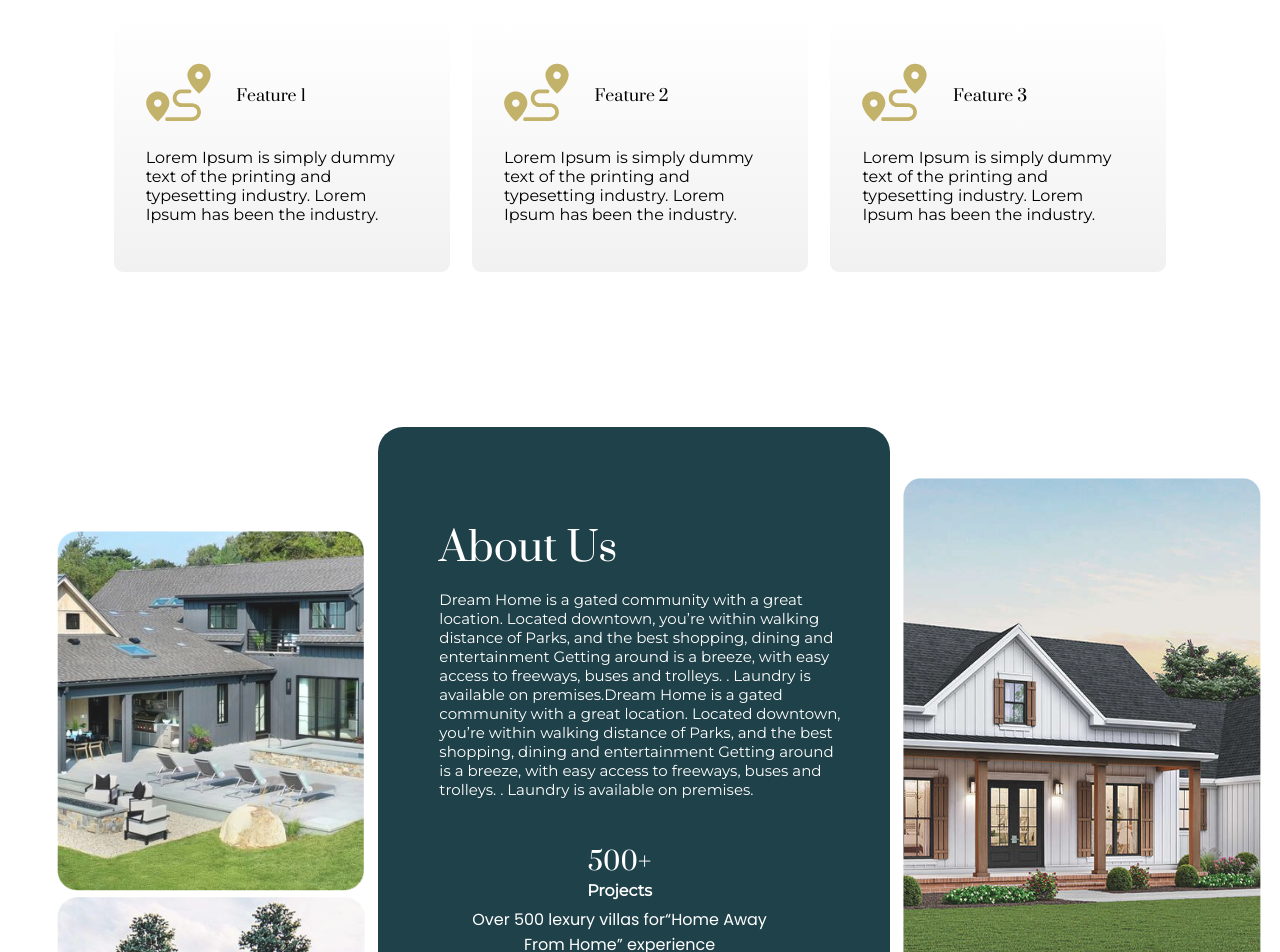
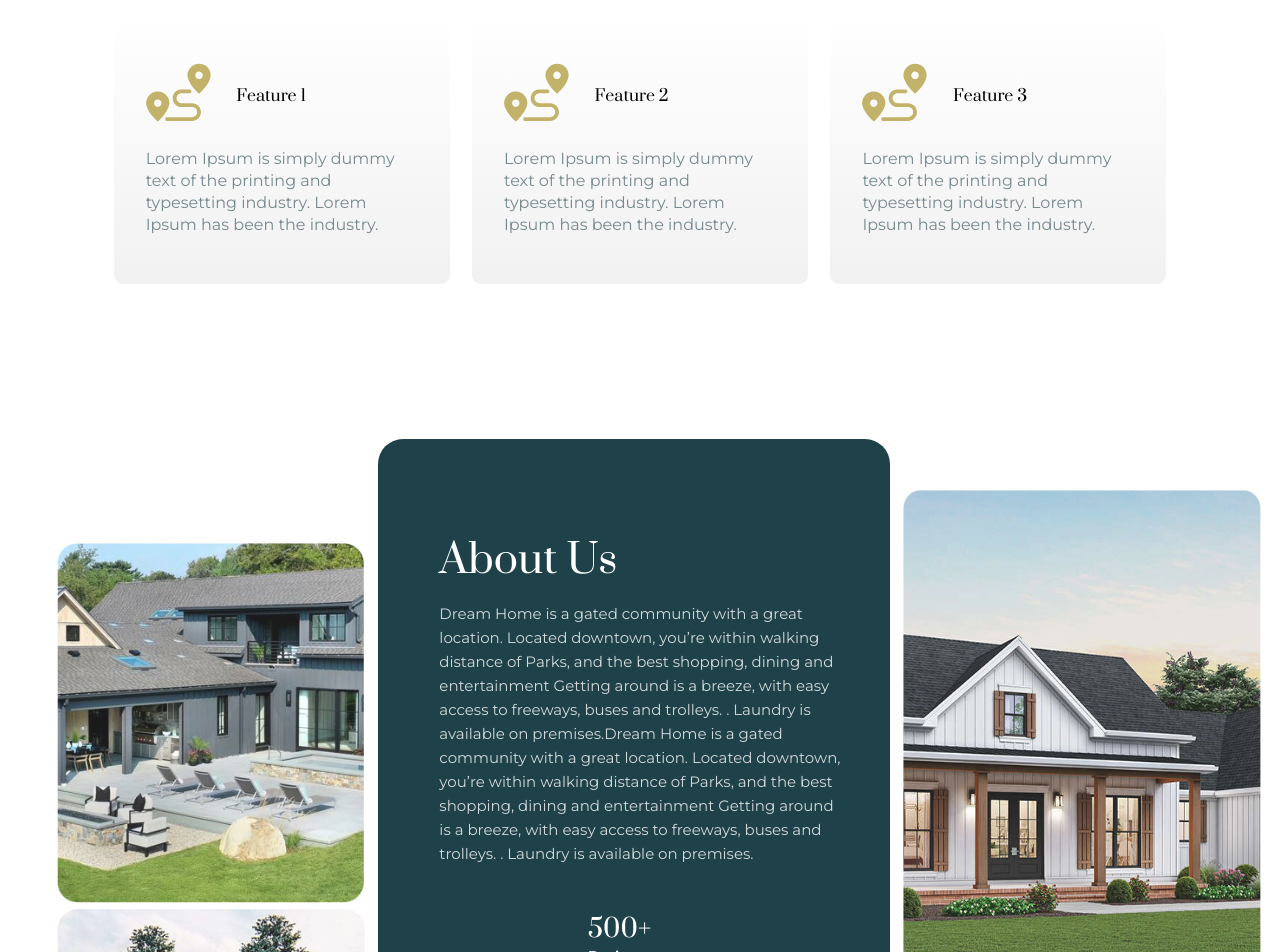
Before and after one commit to mbilalkhalidofficial/Oakland-greens, a React (Vite) app: page / in a window 1280 px wide. Shown: the part 800-1752 px from the top of the page. Built offline with nearby package versions, Linux system fonts and the light colour scheme.

Commit message:
Our location

```diff
--- a/index.html
+++ b/index.html
@@ -6,7 +6,7 @@
     <link rel="apple-touch-icon" href="/vite.svg" />
     <meta name="viewport" content="width=device-width, initial-scale=1" />
     <meta name="description" content="Demo Template" />
-    <title>Demo Template</title>
+    <title>Oakland-Greens</title>
     <link rel="manifest" href="/manifest.json" />
     <meta name="theme-color" content="#000000" />
   </head>
--- a/src/styles/global.scss
+++ b/src/styles/global.scss
@@ -60,6 +60,7 @@ body::-webkit-scrollbar-track {
   padding: 1em;
   font-size: 20px;
 }
+
 .navbar__style::before {
   background-color: #b29c3f;
   content: "";
@@ -169,6 +170,11 @@ figure {
   height: 750px;
   cursor: pointer;
 }
+.about__section__secondentry__para {
+  line-height: 24px;
+  opacity: 0.8;
+}
+
 //150%
 @media only screen and (min-width: 1200px) {
   .oakland_section__weaper__overlay {
@@ -348,6 +354,7 @@ figure {
 @media only screen and (min-width: 1770px) {
   .about__section__secondentry__para {
     line-height: 24px;
+    opacity: 0.8;
   }
   .about__section__secondentry__heading {
     font-size: 50px !important;
@@ -549,6 +556,9 @@ figure {
   .feature__content__card__svg {
     display: none;
   }
+  .feature__content__card__para {
+    color: white;
+  }
 }
 
 .feature__content__card_two__entry {
@@ -559,6 +569,10 @@ figure {
 .feature__content__card__para {
   font-family: "Montserrat", sans-serif;
   padding-top: 20px;
+  line-height: 22px;
+
+  color: rgba(31, 65, 73, 0.6);
+  font-weight: 400;
 }
 
 .about__section {
@@ -646,6 +660,8 @@ figure {
   padding: 5px 0em;
   width: 85%;
   text-align: center;
+
+  color: rgba(255, 251, 251, 0.69);
 }
 .farm__house__content__twopart {
   padding: 0em 18em;
```
